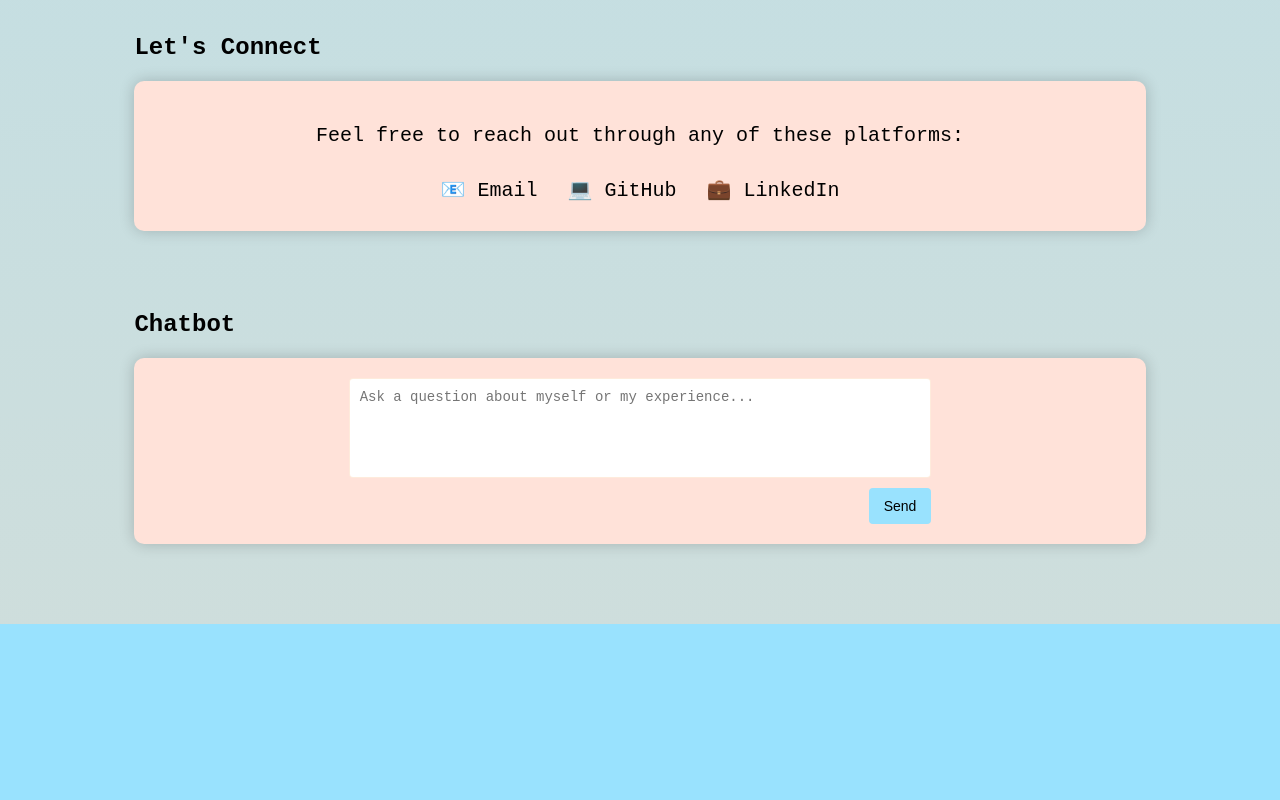
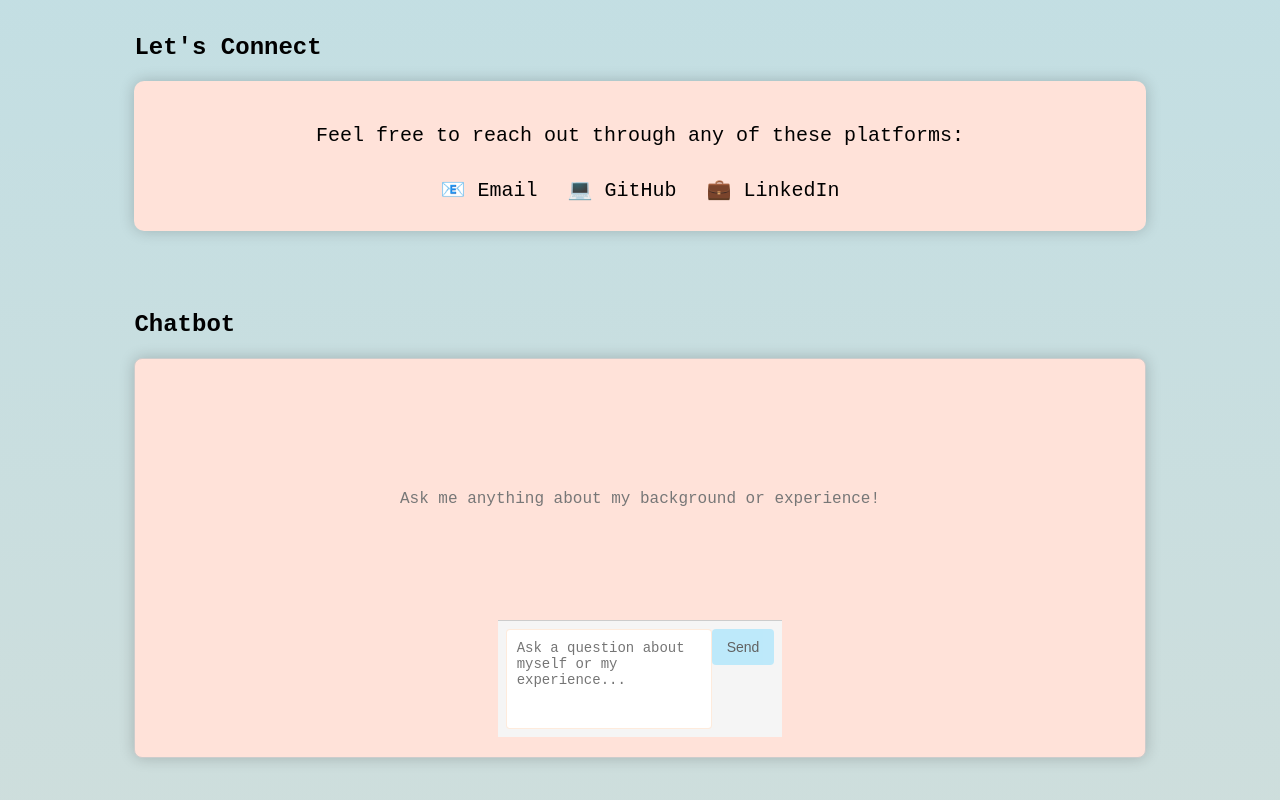
Before and after one commit to wesleevar/react-portfolio-template, a React (Vite) app: page / in a window 1280 px wide. Shown: the part 3339-4139 px from the top of the page. Before the commit the page ends 3963 px from the top, so only its background shows below. Built offline with nearby package versions, Linux system fonts and the light colour scheme.

Commit message:
completed chatbot functionality

```diff
--- a/package.json
+++ b/package.json
@@ -16,6 +16,7 @@
   },
   "devDependencies": {
     "@eslint/js": "^9.21.0",
+    "@types/node": "^22.13.13",
     "@types/react": "^18.3.20",
     "@types/react-dom": "^18.3.5",
     "@vitejs/plugin-react": "^4.3.4",
--- /dev/null
+++ b/src/Chatbot.css
@@ -0,0 +1,59 @@
+.chatbot-container {
+    display: flex;
+    flex-direction: column;
+    border: 1px solid #ccc;
+    border-radius: 8px;
+    overflow: hidden;
+    height: 400px;
+  }
+
+  .chatbox-messages {
+    flex: 1;
+    padding: 1rem;
+    overflow-y: auto;
+    display: flex;
+    flex-direction: column;
+    gap: 0.5rem;
+  }
+
+  .chatbox-input {
+    display: flex;
+    padding: 0.5rem;
+    background: #f5f5f5;
+    border-top: 1px solid #ccc;
+  }
+
+  .message {
+    max-width: 80%;
+    padding: 0.5rem 1rem;
+    border-radius: 1rem;
+    margin-bottom: 0.5rem;
+  }
+
+  .user {
+    align-self: flex-end;
+    background-color: #007bff;
+    color: white;
+  }
+
+  .assistant {
+    align-self: flex-start;
+    background-color: #f0f0f0;
+    color: #333;
+  }
+
+  .empty-state {
+    text-align: center;
+    color: #777;
+    margin: auto;
+  }
+
+  .loading {
+    font-style: italic;
+  }
+
+  .button-wrapper.disabled {
+    opacity: 0.6;
+    cursor: not-allowed;
+    pointer-events: none;
+  }
--- a/src/components/Chatbot.tsx
+++ b/src/components/Chatbot.tsx
@@ -1,29 +1,162 @@
-import { useState } from "react";
+import { useState, useEffect } from "react";
 import Button from "./ui/Button";
 import Input from "./ui/Input";
+import React from "react";
+import "../Chatbot.css";
+
+// TODO: replace this with your actual experiences
+const USER_BACKGROUND = `
+I am a senior at Boston University studying Computer Science.
+I worked at Google as a Software Engineer from 2019-2021, focusing on frontend development.
+I'm currently working at a fintech startup as a Senior Developer since 2021.
+I specialize in React, TypeScript, and Node.js development.
+I've built several web applications including an e-commerce platform and a financial dashboard.
+I enjoy hiking, photography, and playing the piano in my free time.
+I speak English and Italian fluently.
+`;
 
 export default function Chatbot() {
-  const [question, setQuestion] = useState("");
+  const [question, setQuestion] = useState<string>("");
+  const [messages, setMessages] = useState<Array<{ role: string; content: string }>>([]);
+  const [isLoading, setIsLoading] = useState<boolean>(false);
 
-  const handleSend = () => {
+  // Load saved messages from localStorage on component mount
+  useEffect(() => {
+    const savedMessages = localStorage.getItem("chatbot_messages");
+    if (savedMessages) {
+      setMessages(JSON.parse(savedMessages));
+    }
+  }, []);
+
+  // Save messages to localStorage when they change
+  useEffect(() => {
+    if (messages.length > 0) {
+      localStorage.setItem("chatbot_messages", JSON.stringify(messages));
+    }
+  }, [messages]);
+
+  const handleSend = async () => {
     if (question.trim() === "") return;
+
+    const newMessage = { role: "user", content: question };
+    const updatedMessages = [...messages, newMessage];
+    setMessages(updatedMessages);
+    setIsLoading(true);
     setQuestion("");
+
+    try {
+      // API key from environment variable
+      const apiKey = import.meta.env.VITE_OPENAI_API_KEY;
+
+
+      if (!apiKey) {
+        throw new Error("API key not found in environment variables");
+      }
+
+      // Create messages payload for OpenAI
+      const payload = {
+        model: "gpt-4o", // You can change this to any OpenAI model
+        messages: [
+          {
+            role: "system",
+            content: `You are a personal assistant chatbot that responds to questions about the user's background and experiences.
+            Here is information about the user that you can reference:
+            ${USER_BACKGROUND}
+
+            Always respond in first person as if you are the user. Keep responses concise and relevant.
+            If asked about something not covered in the user background, politely mention that you don't have that information.`
+          },
+          ...updatedMessages
+        ],
+        temperature: 0.7,
+        max_tokens: 500
+      };
+
+      // Call OpenAI API
+      const response = await fetch("https://api.openai.com/v1/chat/completions", {
+        method: "POST",
+        headers: {
+          "Content-Type": "application/json",
+          "Authorization": `Bearer ${apiKey}`
+        },
+        body: JSON.stringify(payload)
+      });
+
+      if (!response.ok) {
+        console.log("response", response.status, response.json());
+
+      }
+      const data = await response.json();
+
+      if (response.ok) {
+        setMessages([
+          ...updatedMessages,
+          { role: "assistant", content: data.choices[0].message.content }
+        ]);
+      } else {
+        throw new Error(data.error?.message || "API request failed");
+      }
+    } catch (error) {
+      console.error("Error calling OpenAI API:", error);
+      setMessages([
+        ...updatedMessages,
+        {
+          role: "assistant",
+          content: "Sorry, I encountered an error processing your request. Please check the API key in your environment variables and try again."
+        }
+      ]);
+    } finally {
+      setIsLoading(false);
+    }
+  };
+
+  // Handle Enter key press
+  const handleKeyPress = (e: React.KeyboardEvent) => {
+    if (e.key === "Enter" && !e.shiftKey) {
+      e.preventDefault();
+      handleSend();
+    }
   };
 
   return (
     <>
       <h2 id="chatbot">Chatbot</h2>
       <div className="chatbot-container">
-        <div className="chatbox">
+        <div className="chatbox-messages">
+          {messages.length === 0 ? (
+            <div className="empty-state">
+              Ask me anything about my background or experience!
+            </div>
+          ) : (
+            messages.map((msg, index) => (
+              <div key={index} className={`message ${msg.role}`}>
+                <div className="message-content">{msg.content}</div>
+              </div>
+            ))
+          )}
+          {isLoading && (
+            <div className="message assistant">
+              <div className="message-content loading">Thinking...</div>
+            </div>
+          )}
+        </div>
+        <div className="chatbox-input" onKeyDown={handleKeyPress}>
           <Input
             placeholder="Ask a question about myself or my experience..."
             value={question}
             onChange={(e) => setQuestion(e.target.value)}
           />
-          <Button onClick={handleSend}>Send</Button>
-        </div>
-        <div className="chatreply">
-          {/* TODO: chatbot reply should go here */}
+          <span className={isLoading || question.trim() === "" ? "button-wrapper disabled" : "button-wrapper"}>
+            <Button
+              onClick={() => {
+                if (!isLoading && question.trim() !== "") {
+                  handleSend();
+                }
+              }}
+            >
+              Send
+            </Button>
+          </span>
         </div>
       </div>
     </>
```
Also changed, not shown: 1 other file (tests, documents, lock files or other folders).
